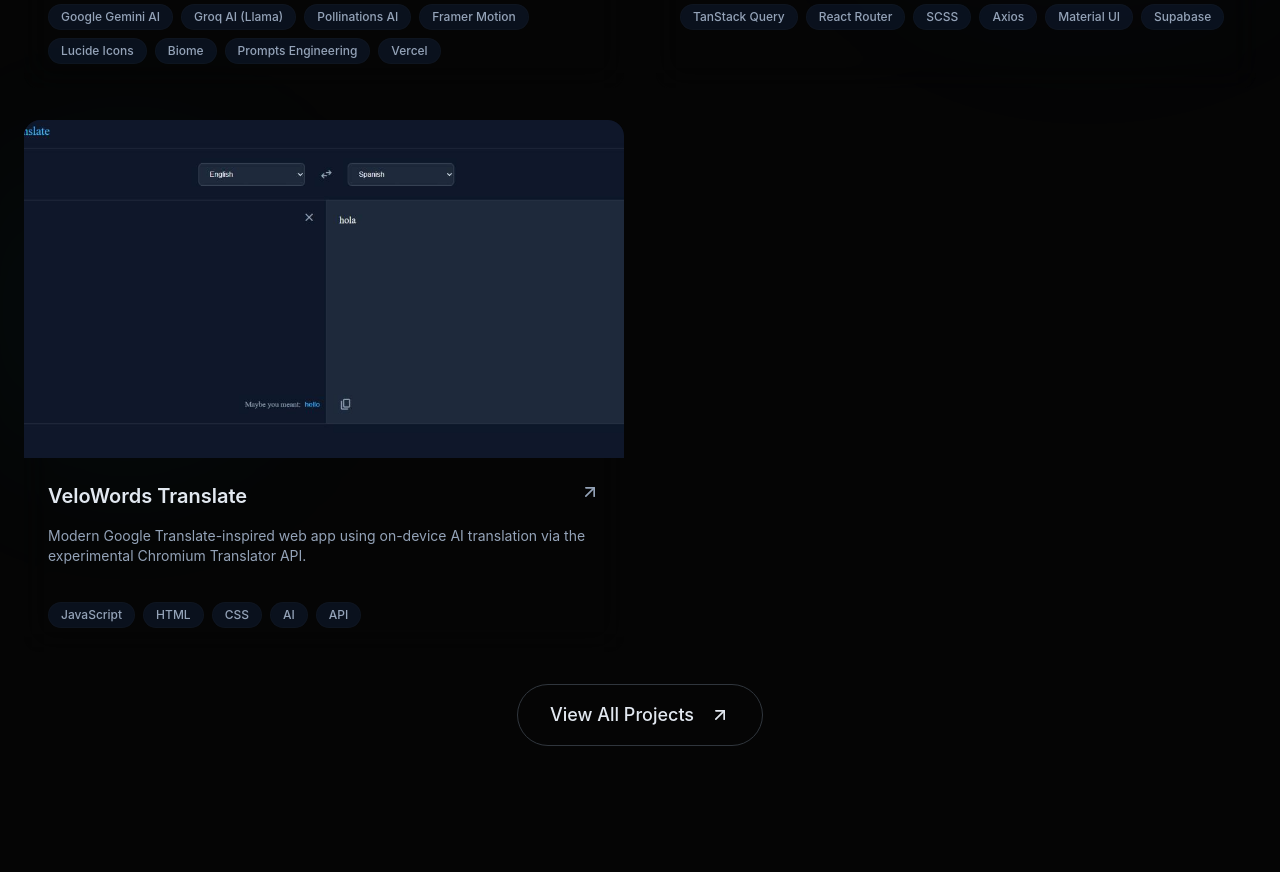
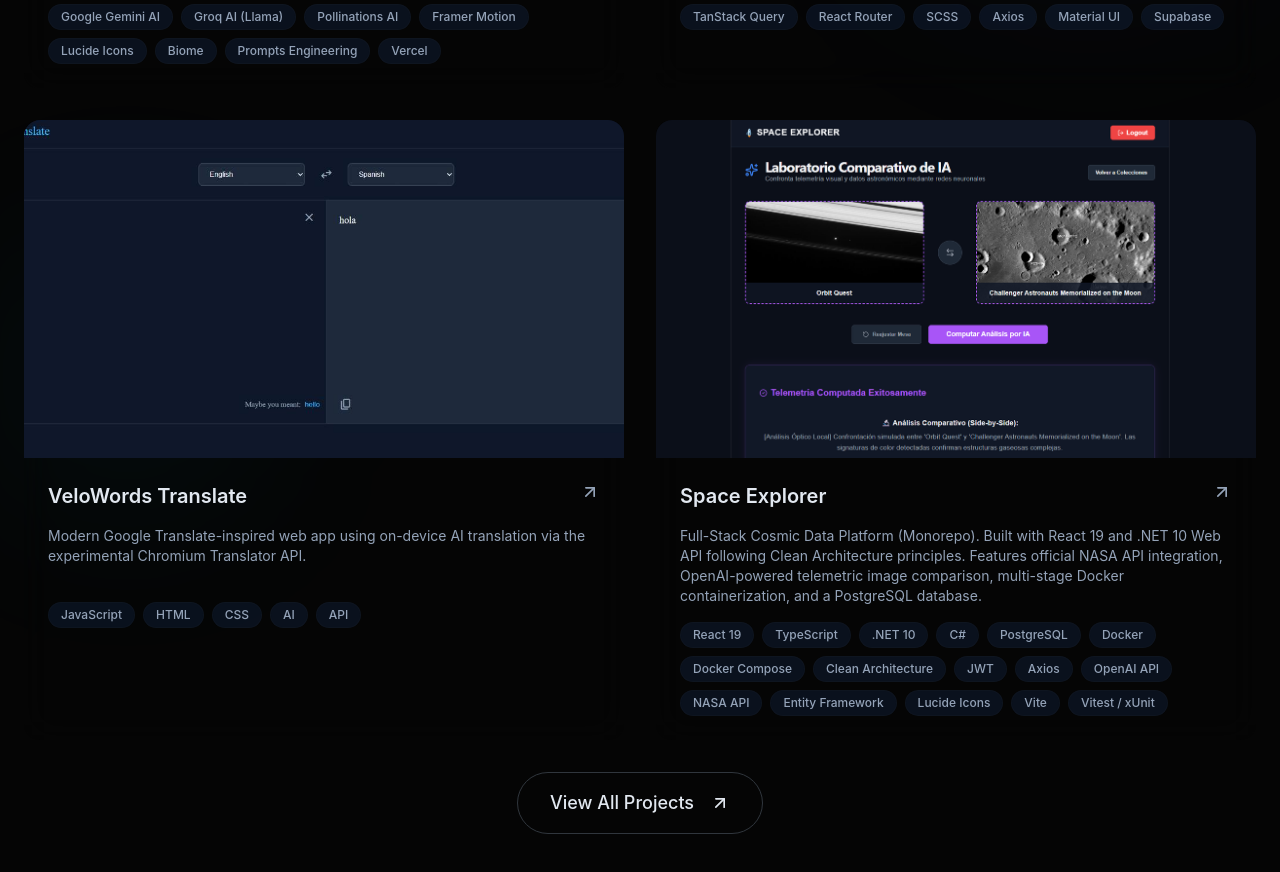
Before and after one commit to Juansegomezn/portfolio, a React (Vite) app: page / in a window 1280 px wide. Shown: the part 4780-5652 px from the top of the page. Built offline with nearby package versions, Linux system fonts and the light colour scheme.

Commit message:
feat(projects): add SpaceExplorer project to portfolio showcase

```diff
--- a/src/data/translations.js
+++ b/src/data/translations.js
@@ -90,6 +90,10 @@
         {
           title: "VeloWords Translate",
           description: "Modern Google Translate-inspired web app using on-device AI translation via the experimental Chromium Translator API.",
+        },
+        {
+          title: "Space Explorer",
+          description: "Full-Stack Cosmic Data Platform (Monorepo). Built with React 19 and .NET 10 Web API following Clean Architecture principles. Features official NASA API integration, OpenAI-powered telemetric image comparison, multi-stage Docker containerization, and a PostgreSQL database.",
         }
       ]
     },
@@ -239,6 +243,10 @@
         {
           title: "VeloWords Translate",
           description: "Aplicación web moderna inspirada en Google Translate que utiliza traducción por IA local a través de la API experimental Chromium Translator.",
+        },
+        {
+          title: "Space Explorer",
+          description: "Plataforma cósmica Full-Stack (Monorepo). Frontend en React 19 y Backend en .NET 10 Web API con Clean Architecture. Integración con la API de la NASA y análisis comparativo de imágenes mediante IA (OpenAI). Contenedores Docker multi-etapa y base de datos PostgreSQL.",
         }
       ]
     },
--- a/src/sections/Projects.jsx
+++ b/src/sections/Projects.jsx
@@ -22,6 +22,12 @@
     link: "https://velowords-translate.vercel.app/",
     github: "https://github.com/Juansegomezn/velowords-translate/tree/main",
   },
+  {
+    image: "/projects/space-explorer.png",
+    tags: ["React 19", "TypeScript", ".NET 10", "C#", "PostgreSQL", "Docker", "Docker Compose", "Clean Architecture", "JWT", "Axios", "OpenAI API", "NASA API", "Entity Framework", "Lucide Icons", "Vite", "Vitest / xUnit"],
+    link: "https://github.com/Juansegomezn/challenge",
+    github: "https://github.com/Juansegomezn/challenge",
+  }
 ];
 
 export const Projects = () => {
```
Also changed, not shown: public/projects/space-explorer.png (added).
